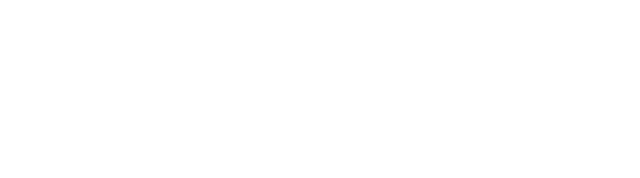
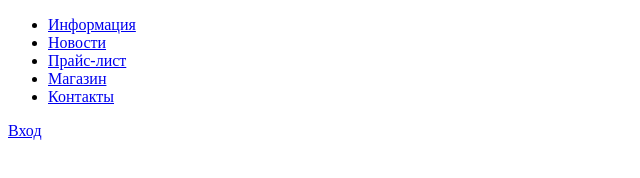
Before and after one commit to SlavaBaim/273631-barbershop, a plain HTML site: page index.html in a window 1280 px wide. Shown: the whole page, without its empty margins (0-640 px from the left). Drawn offline with Linux system fonts and the light colour scheme.

Commit message:
Добавлен Хедер

```diff
--- a/index.html
+++ b/index.html
@@ -6,8 +6,33 @@
   </head>
   <body>
 	<header class="main-header">
+		<div class="container">
+			<nav class="main-navigation">
+				<ul>
+					<li>
+						<a href="#">Информация</a>
+					</li>
+					<li>
+						<a href="#">Новости</a>
+					</li>
+					<li>
+						<a href="#">Прайс-лист</a>
+					</li>
+					<li>
+						<a href="#">Магазин</a>
+					</li>
+					<li>
+						<a href="#">Контакты</a>
+					</li>
+				</ul>
+			</nav>
+			<div class="user-block">
+				<a class="login" href="#">Вход</a>
+			</div>
+		</div>
+	</header>
+	<main class="container">
 
-
-	</header>
+	</main>
   </body>
 </html>
```
